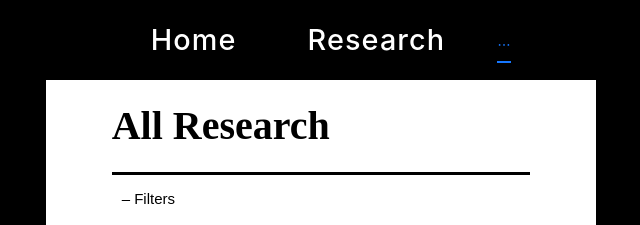
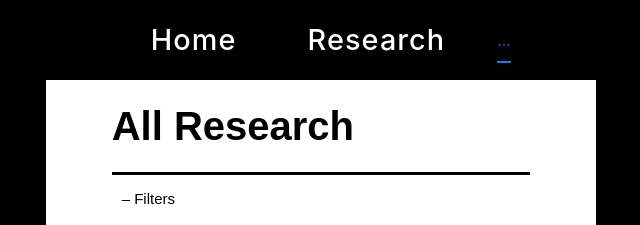
Before and after one commit to jaiprakash1824/luberlab.github.io, a React (Vite) app: page /publications in a window 1280 px wide. Shown: the top 225 px of the page, without its empty margins (319-959 px from the left). Built offline with nearby package versions, Linux system fonts and the light colour scheme; no server answers.

Commit message:
Update ResHeader.css

```diff
--- a/src/Components/Publications/ResHeader.css
+++ b/src/Components/Publications/ResHeader.css
@@ -5,7 +5,6 @@
   margin-bottom: 1rem;
   padding-top: 1rem;
   border-bottom: 3px solid black;
-  font-family: 'SF Pro Black';
   color: white;
   box-sizing: border-box;
 }
```
